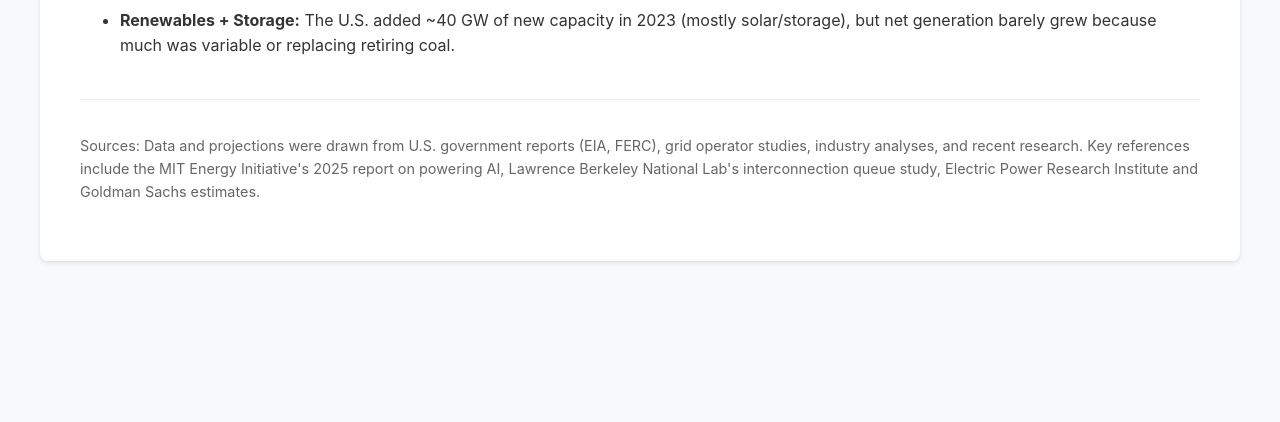
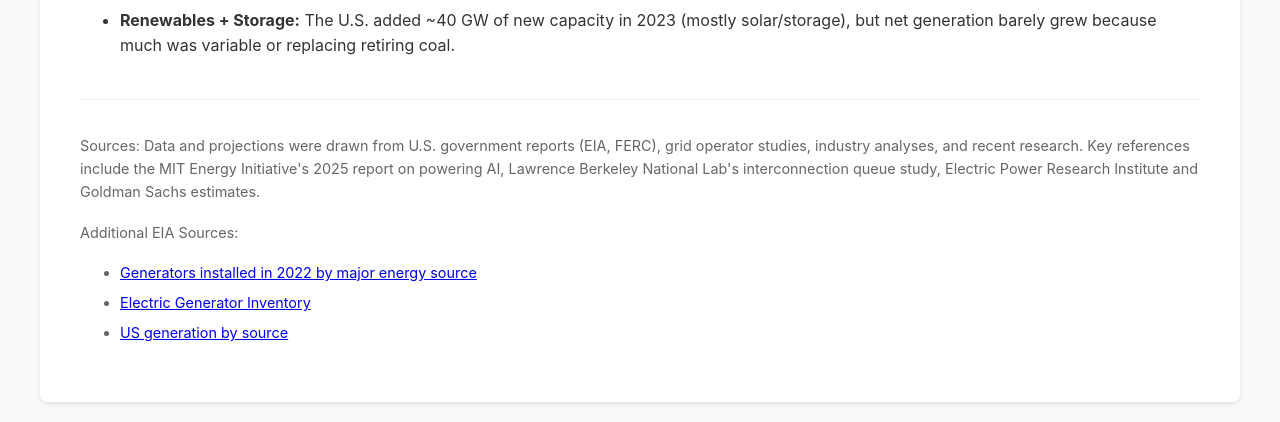
Before and after one commit to scottwofford/ai-energy-insights, a Flask app: template templates/index.html in a window 1280 px wide. Shown: the part 3141-3563 px from the top of the page. Before the commit the page ends 3404 px from the top, so only its background shows below. Run offline with Flask 3, Linux system fonts and the light colour scheme; the template is opened without the code that fills it, so the values that code supplies are empty.

Commit message:
Added EIA sources to footnotes section

```diff
--- a/templates/index.html
+++ b/templates/index.html
@@ -194,6 +194,13 @@
 
         <div class="footnote">
             <p>Sources: Data and projections were drawn from U.S. government reports (EIA, FERC), grid operator studies, industry analyses, and recent research. Key references include the MIT Energy Initiative's 2025 report on powering AI, Lawrence Berkeley National Lab's interconnection queue study, Electric Power Research Institute and Goldman Sachs estimates.</p>
+
+            <p>Additional EIA Sources:</p>
+            <ul>
+                <li><a href="https://www.eia.gov/electricity/generatorcosts/">Generators installed in 2022 by major energy source</a></li>
+                <li><a href="https://www.eia.gov/electricity/data/eia860m/">Electric Generator Inventory</a></li>
+                <li><a href="https://www.eia.gov/energyexplained/electricity/electricity-in-the-us-generation-capacity-and-sales.php">US generation by source</a></li>
+            </ul>
         </div>
     </div>
 </body>
```
